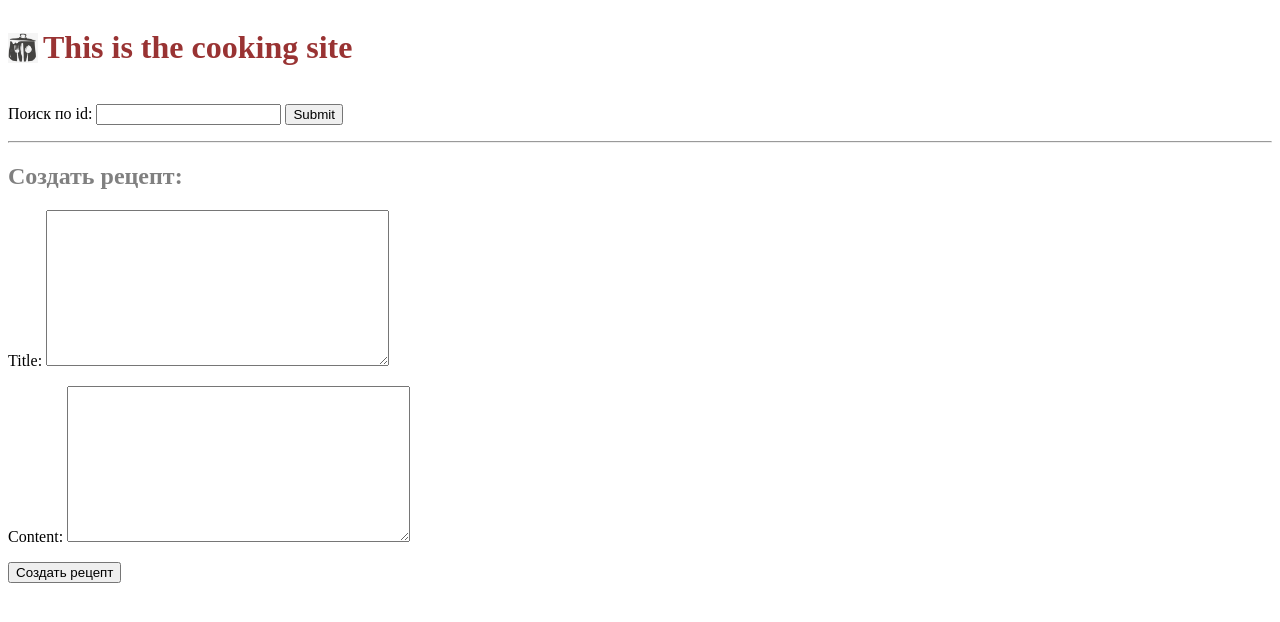
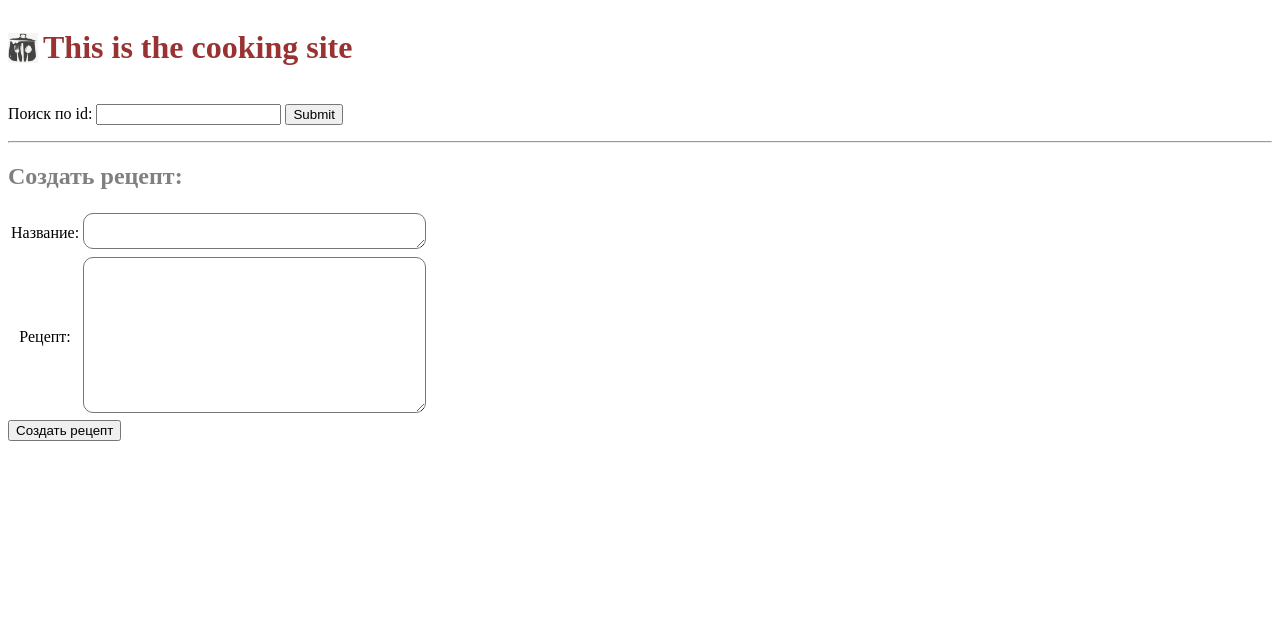
Before and after one commit to iMelenik/Cooking-Book-django-base, a Django app: page /articles/create/ in a window 1280 px wide. Shown: the top 622 px of the page. Run offline with Django 3.2, Linux system fonts and the light colour scheme; the visitor is signed in with stand-in values (Sample User, id 1); lists and menus that the app fills with data are empty.

Commit message:
design changes

```diff
--- a/Django_learning/Django_learning/Templates/articles/create.html
+++ b/Django_learning/Django_learning/Templates/articles/create.html
@@ -9,12 +9,16 @@
 
 {% else %}
 
-    <form action="." method="post" >
+<form action="." method="post" >
     {% csrf_token %}
     <h2>Создать рецепт:</h2>
-    {{ form.as_p }}
+        <div class="article-create-field">
+            <table>
+            {{ form.as_table }}
+            </table>
+        </div>
     <button style="display: block" type="submit">Создать рецепт</button>
-    </form>
+</form>
 
 {% endif %}
 
--- a/Django_learning/Django_learning/Templates/base.html
+++ b/Django_learning/Django_learning/Templates/base.html
@@ -2,8 +2,9 @@
 {% load static %}
 <html>
     <head>
-    <link href="{% static 'css/styles.css' %}" rel="stylesheet">
+        <link href="{% static 'css/styles.css' %}" rel="stylesheet">
     </head>
+
     <body>
         <div class="logo_wrap">
         <img class="logo" src="{% static 'images/logo.jpg' %}">
--- a/Django_learning/Django_learning/static/css/styles.css
+++ b/Django_learning/Django_learning/static/css/styles.css
@@ -4,3 +4,7 @@ body h2 {color: grey}
 
 body .logo {width: 30px; height: 30px; margin-right: 5px}
 body .logo_wrap {display: flex; align-items: center}
+
+body .article-create-field textarea {border-radius: 10px;}
+body .article-create-field label {font-weight: normal}
+body .article-create-field textarea#id_title {height: 30px;}
--- a/Django_learning/articles/forms.py
+++ b/Django_learning/articles/forms.py
@@ -6,6 +6,7 @@ class ArticleForm(forms.ModelForm):
     class Meta:
         model = Article
         fields = ['title', 'content']
+        labels = {'title': 'Название', 'content': 'Рецепт'}
 
     def clean(self):
         title = self.cleaned_data.get('title')
@@ -17,14 +18,9 @@ class ArticleForm(forms.ModelForm):
 
 
 class ArticleFormOld(forms.Form):
-    title = forms.CharField(min_length=3, max_length=25)
-    content = forms.CharField(min_length=1, max_length=1000)
-
-    # def clean_title(self):
-    #     title = self.cleaned_data.get('title')
-    #     if title == '123':
-    #         raise forms.ValidationError("Название 123 не приемлемо.")
-    #     return title
+    title = forms.CharField(min_length=3, max_length=25, label='Название')
+    content = forms.CharField(min_length=1, max_length=1000, label='Рецепт')
+    field_order = ['title', 'content']
 
     def clean(self):
         if self.cleaned_data.get('title') == '123':
--- a/Django_learning/articles/views.py
+++ b/Django_learning/articles/views.py
@@ -1,7 +1,7 @@
 from django.shortcuts import render
 from django.contrib.auth.decorators import login_required
 from articles.models import Article
-from .forms import ArticleForm
+from .forms import ArticleForm, ArticleFormOld
 
 
 # Create your views here.
```
